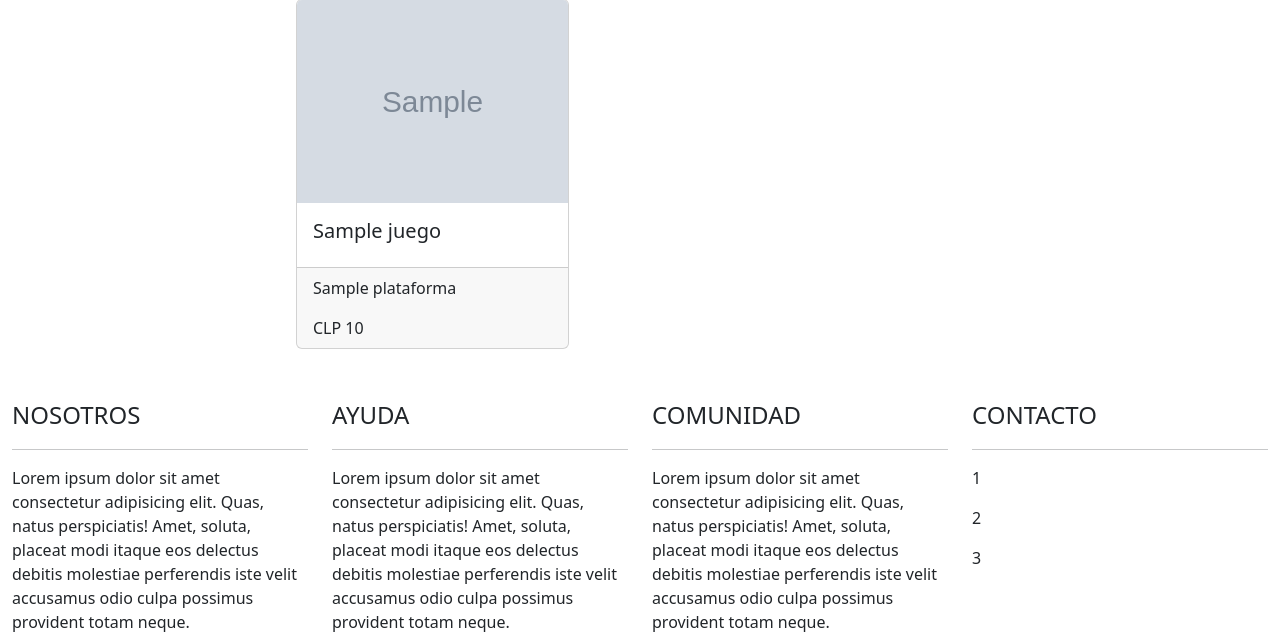
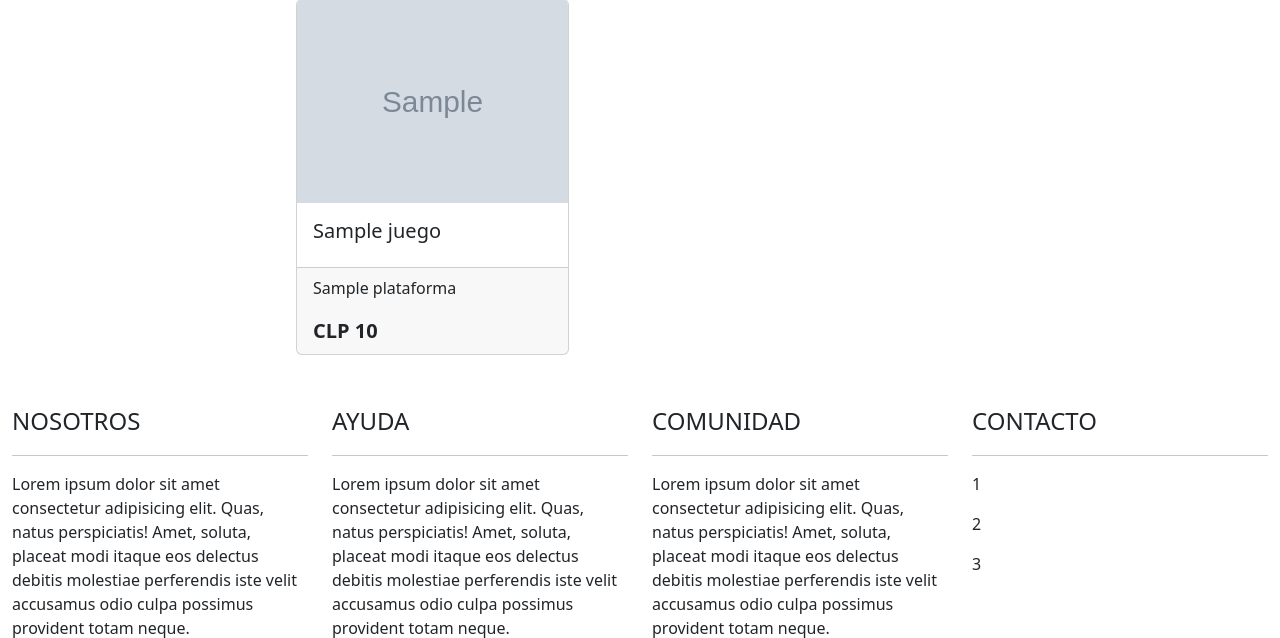
Before and after one commit to NicolasCeronM/GameStore, a Django app: template gestionProducto/templates/juegos.html in a window 1280 px wide. Shown: the part 270-908 px from the top of the page. Run offline with Django 4.2, Linux system fonts and the light colour scheme; the template is opened without the code that fills it: most values are stand-ins (such as "Sample title", 1, 10 or a date in 2020); some libraries are stand-ins or nearby versions.

Commit message:
Nuevo registro

```diff
--- a/gestionProducto/templates/juegos.html
+++ b/gestionProducto/templates/juegos.html
@@ -37,7 +37,7 @@
                         </div>
                         <div class="card-footer">
                             <p class="card-text">{{i.plataforma}}</p>
-                            <span>CLP {{i.precio | intcomma}}</span>
+                            <span class="fw-bold fs-5">CLP {{i.precio | intcomma}}</span>
                         </div>
                     </div>
                 </div>
```
Also changed, not shown: db.sqlite3, media/productos/resident-evil-4.jpg (added).
